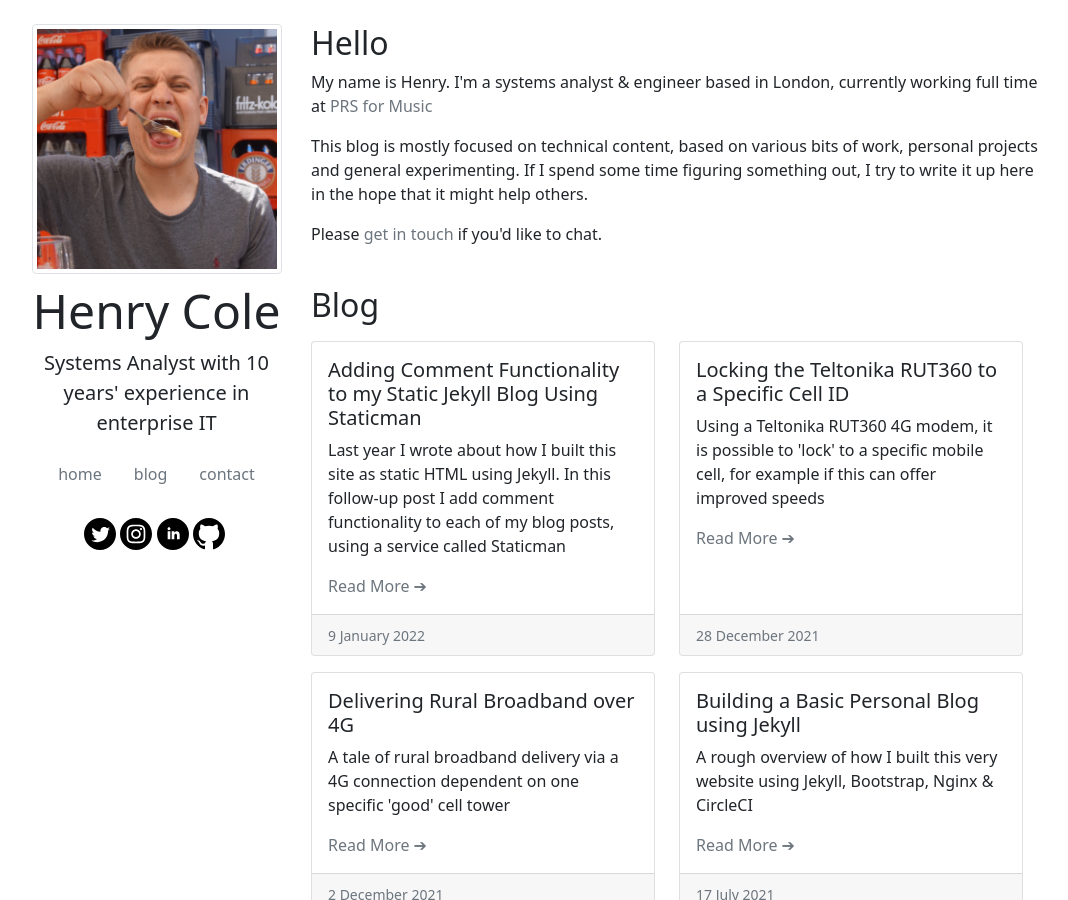
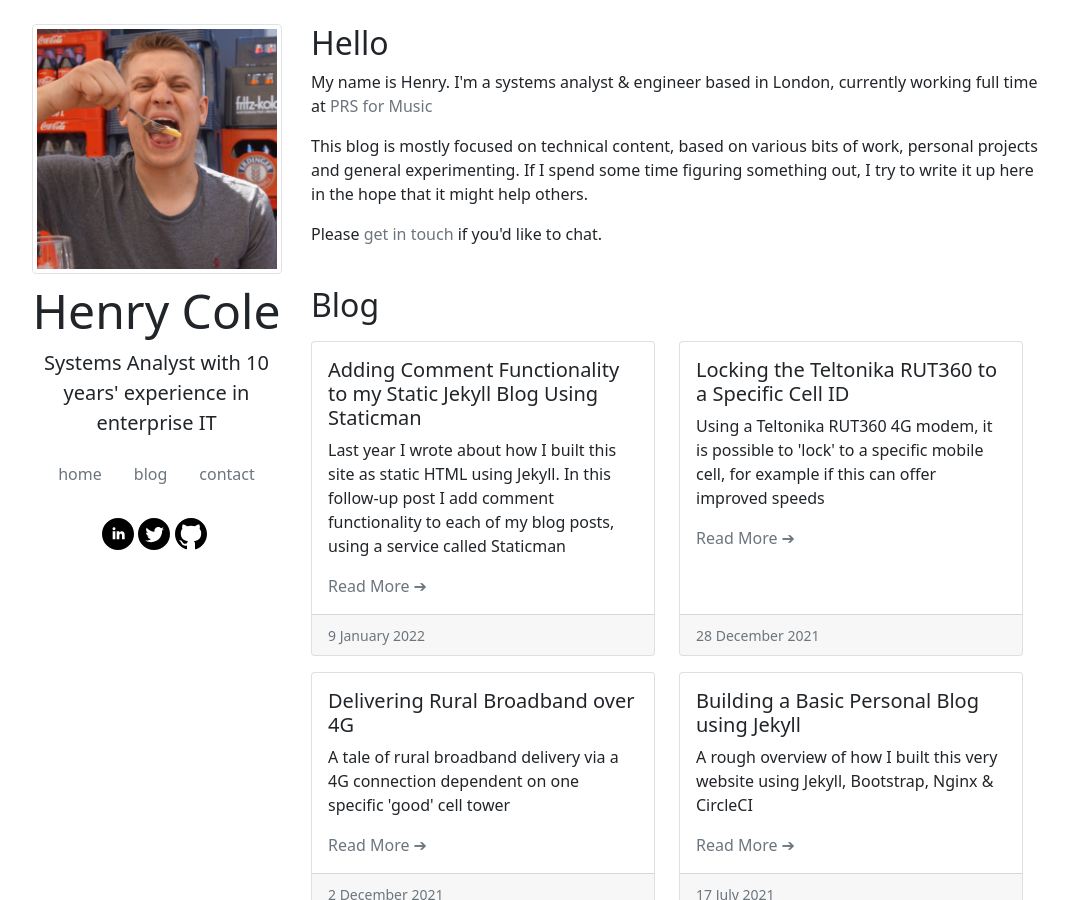
Before and after one commit to hcuk94/henry-personal-website, a Jekyll site: the page built from index.html, in a window 1280 px wide and 900 px high. Shown: the whole window, without its empty margins (56-1124 px from the left). Built offline with Jekyll 4.4.1, drawn with Linux system fonts in a browser that asks for light colours.

Commit message:
update social icons

```diff
--- a/_includes/social_icons.html
+++ b/_includes/social_icons.html
@@ -1,25 +1,17 @@
+<!-- LinkedIn -->
+<a class="text-decoration-none" href="https://www.linkedin.com/in/henry-cole-52551823/" target="_blank">
+    <svg xmlns="http://www.w3.org/2000/svg" width="32" height="32" viewBox="0 0 24 24">
+        <title>LinkedIn</title>
+        <desc>Click to visit my LinkedIn profile</desc>
+        <path d="M12 0c-6.627 0-12 5.373-12 12s5.373 12 12 12 12-5.373 12-12-5.373-12-12-12zm-2 16h-2v-6h2v6zm-1-6.891c-.607 0-1.1-.496-1.1-1.109 0-.612.492-1.109 1.1-1.109s1.1.497 1.1 1.109c0 .613-.493 1.109-1.1 1.109zm8 6.891h-1.998v-2.861c0-1.881-2.002-1.722-2.002 0v2.861h-2v-6h2v1.093c.872-1.616 4-1.736 4 1.548v3.359z"/>
+    </svg>
+</a>&nbsp;
 <!-- Twitter -->
 <a class="text-decoration-none" href="https://www.twitter.com/henrycole" target="_blank">
 <svg xmlns="http://www.w3.org/2000/svg" width="32" height="32" viewBox="0 0 24 24">
     <title>Twitter</title>
     <desc>Click to visit my Twitter profile</desc>
     <path d="M12 0c-6.627 0-12 5.373-12 12s5.373 12 12 12 12-5.373 12-12-5.373-12-12-12zm6.066 9.645c.183 4.04-2.83 8.544-8.164 8.544-1.622 0-3.131-.476-4.402-1.291 1.524.18 3.045-.244 4.252-1.189-1.256-.023-2.317-.854-2.684-1.995.451.086.895.061 1.298-.049-1.381-.278-2.335-1.522-2.304-2.853.388.215.83.344 1.301.359-1.279-.855-1.641-2.544-.889-3.835 1.416 1.738 3.533 2.881 5.92 3.001-.419-1.796.944-3.527 2.799-3.527.825 0 1.572.349 2.096.907.654-.128 1.27-.368 1.824-.697-.215.671-.67 1.233-1.263 1.589.581-.07 1.135-.224 1.649-.453-.384.578-.87 1.084-1.433 1.489z"/>
-</svg>
-</a>&nbsp;
-<!-- Instagram -->
-<a class="text-decoration-none" href="https://www.instagram.com/henrycole/" target="_blank">
-<svg xmlns="http://www.w3.org/2000/svg" width="32" height="32" viewBox="0 0 24 24">
-    <title>Instagram</title>
-    <desc>Click to visit my Instagram profile</desc>
-    <path d="M14.829 6.302c-.738-.034-.96-.04-2.829-.04s-2.09.007-2.828.04c-1.899.087-2.783.986-2.87 2.87-.033.738-.041.959-.041 2.828s.008 2.09.041 2.829c.087 1.879.967 2.783 2.87 2.87.737.033.959.041 2.828.041 1.87 0 2.091-.007 2.829-.041 1.899-.086 2.782-.988 2.87-2.87.033-.738.04-.96.04-2.829s-.007-2.09-.04-2.828c-.088-1.883-.973-2.783-2.87-2.87zm-2.829 9.293c-1.985 0-3.595-1.609-3.595-3.595 0-1.985 1.61-3.594 3.595-3.594s3.595 1.609 3.595 3.594c0 1.985-1.61 3.595-3.595 3.595zm3.737-6.491c-.464 0-.84-.376-.84-.84 0-.464.376-.84.84-.84.464 0 .84.376.84.84 0 .463-.376.84-.84.84zm-1.404 2.896c0 1.289-1.045 2.333-2.333 2.333s-2.333-1.044-2.333-2.333c0-1.289 1.045-2.333 2.333-2.333s2.333 1.044 2.333 2.333zm-2.333-12c-6.627 0-12 5.373-12 12s5.373 12 12 12 12-5.373 12-12-5.373-12-12-12zm6.958 14.886c-.115 2.545-1.532 3.955-4.071 4.072-.747.034-.986.042-2.887.042s-2.139-.008-2.886-.042c-2.544-.117-3.955-1.529-4.072-4.072-.034-.746-.042-.985-.042-2.886 0-1.901.008-2.139.042-2.886.117-2.544 1.529-3.955 4.072-4.071.747-.035.985-.043 2.886-.043s2.14.008 2.887.043c2.545.117 3.957 1.532 4.071 4.071.034.747.042.985.042 2.886 0 1.901-.008 2.14-.042 2.886z"/>
-</svg>
-</a>&nbsp;
-<!-- LinkedIn -->
-<a class="text-decoration-none" href="https://www.linkedin.com/in/henry-cole-52551823/" target="_blank">
-<svg xmlns="http://www.w3.org/2000/svg" width="32" height="32" viewBox="0 0 24 24">
-    <title>LinkedIn</title>
-    <desc>Click to visit my LinkedIn profile</desc>
-    <path d="M12 0c-6.627 0-12 5.373-12 12s5.373 12 12 12 12-5.373 12-12-5.373-12-12-12zm-2 16h-2v-6h2v6zm-1-6.891c-.607 0-1.1-.496-1.1-1.109 0-.612.492-1.109 1.1-1.109s1.1.497 1.1 1.109c0 .613-.493 1.109-1.1 1.109zm8 6.891h-1.998v-2.861c0-1.881-2.002-1.722-2.002 0v2.861h-2v-6h2v1.093c.872-1.616 4-1.736 4 1.548v3.359z"/>
 </svg>
 </a>&nbsp;
 <!-- GitHub -->
```
